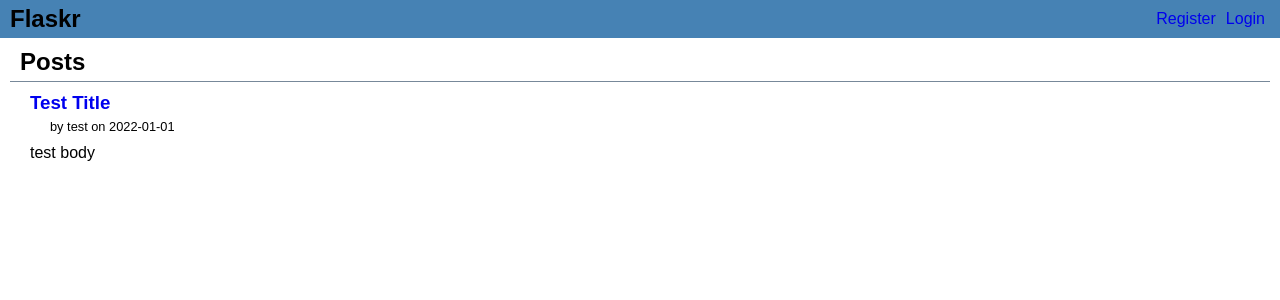
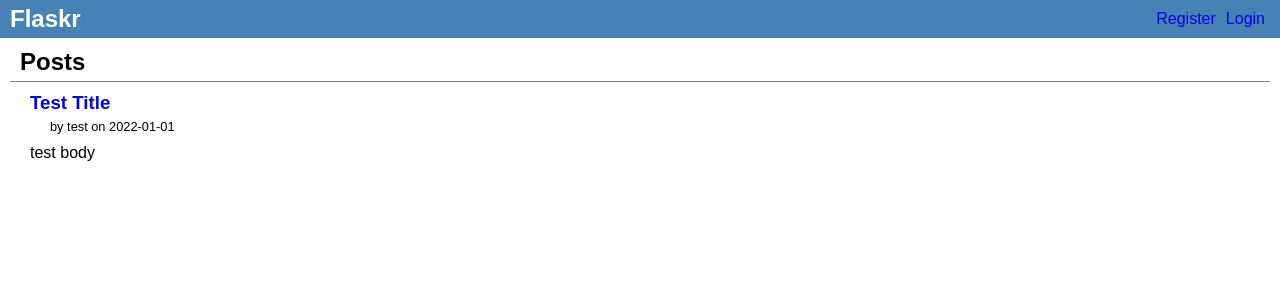
Before and after one commit to kirk0216/blog, a Flask app: page / in a window 1280 px wide. Shown: the top 300 px of the page. Run offline with Flask 2, Linux system fonts and the light colour scheme; data comes from the database, SQL or seed files in the repository.

Commit message:
Make the title a clickable link to return to the home page.

```diff
--- a/flaskr/static/style.css
+++ b/flaskr/static/style.css
@@ -33,6 +33,11 @@ nav ul {
 nav ul li {
     display: block;
     padding: 5px;
+}
+
+.title {
+    text-decoration:    none;
+    color:              white;
 }
 
 .content {
--- a/flaskr/templates/base.html
+++ b/flaskr/templates/base.html
@@ -8,7 +8,7 @@
 
     <body>
         <nav>
-            <h1>Flaskr</h1>
+            <h1><a href="{{ url_for('index') }}" class="title">Flaskr</a></h1>
 
             <ul>
                 {% if g.user %}
```
